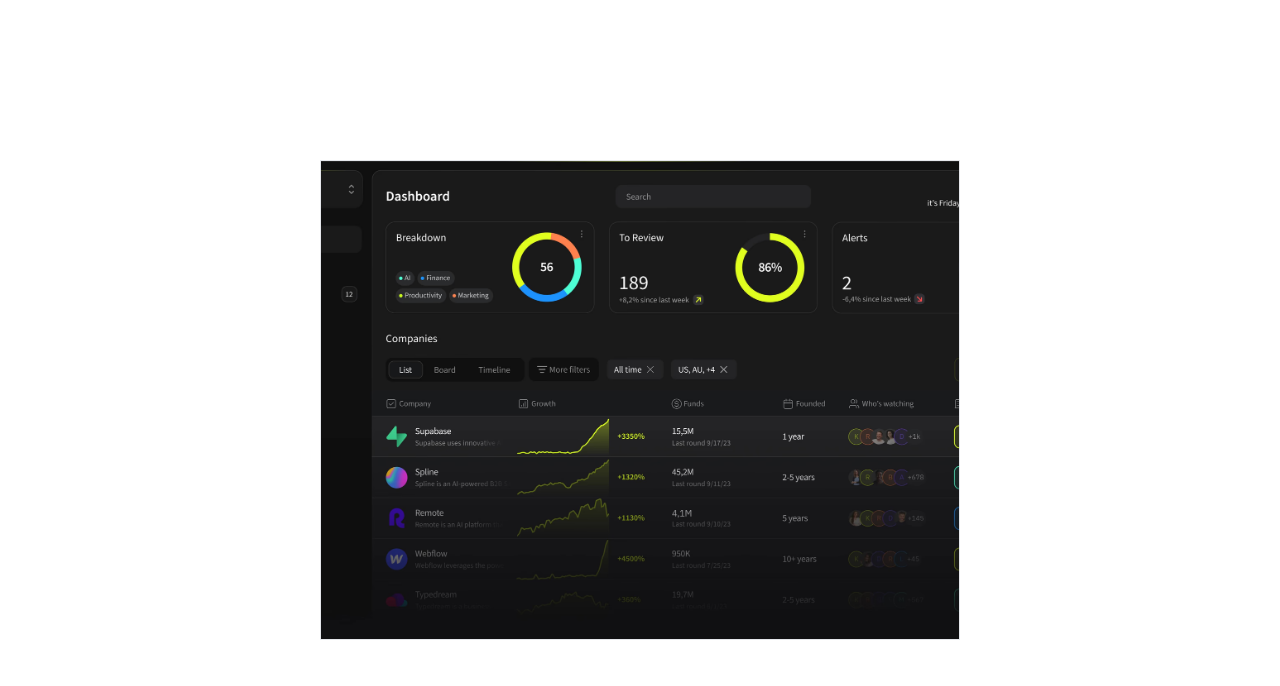
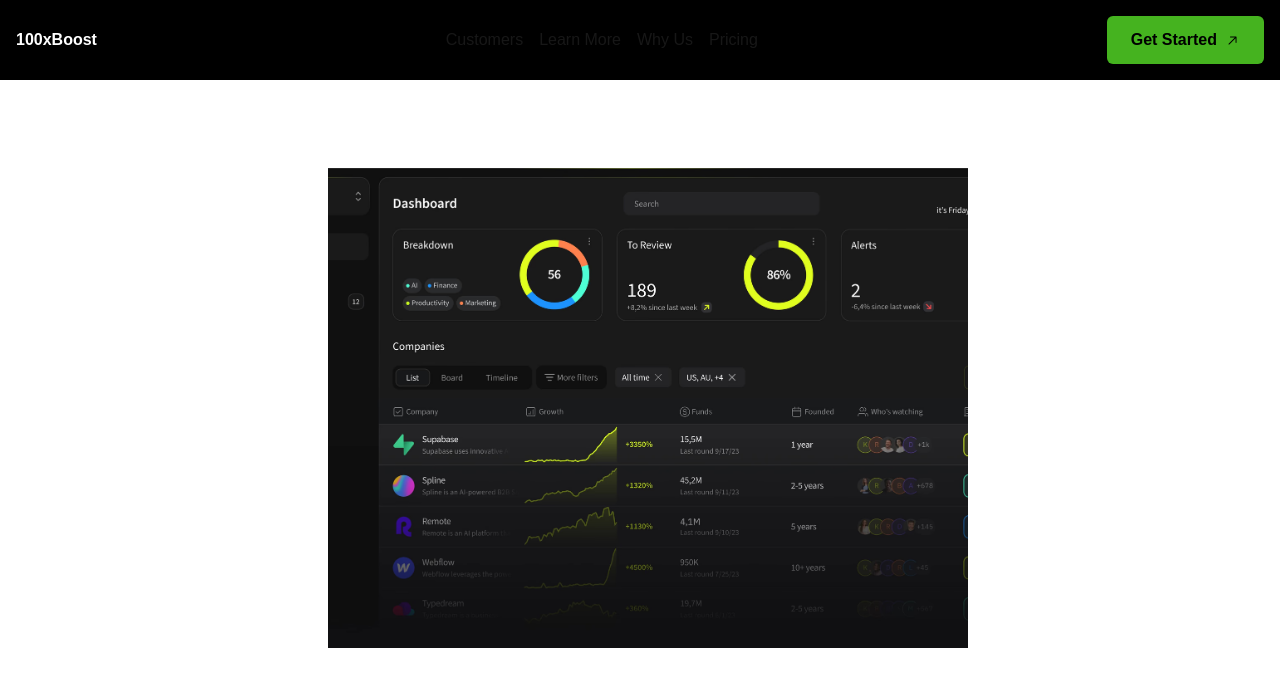
Before and after one commit to palveVaishnav/100xboost, a Next.js app: page /framer in a window 1280 px wide. Shown: the top 686 px of the page. Built offline with nearby package versions, Linux system fonts and the light colour scheme.

Commit message:
rotatex 3d animation for dashboard

```diff
--- a/src/app/framer/page.tsx
+++ b/src/app/framer/page.tsx
@@ -4,30 +4,35 @@
 export default function Framer() {
     return (
         <div className="grid place-content-center h-screen">
-            {/* Flip Box Container */}
+            {/* Container */}
             <motion.div
-                className="relative w-[40em] h-[60vh]"
+                className="relative w-[40em] h-[60vh] border-dotted p-2"
                 style={{
                     perspective: 1000,
                 }}
             >
                 {/* Inner Box */}
                 <motion.div
-                    className="absolute w-full h-full bg-transparent"
+                    className="absolute w-full h-full bg-transparent border-dashed p-2"
                     initial={{ rotateX: 20 }} // Start rotation
-                    animate={{ rotateX: 0 }} // End rotation
+                    whileInView={{ rotateX: 0 }} // End rotation
                     transition={{ duration: 2, delay: 0.1 }} // Transition effects
-                    style={{ transformStyle: "preserve-3d" }}
+                    style={{
+                        transformStyle: "preserve-3d",
+                        backgroundImage: `url("/Dashboard.png")`,
+                        backgroundSize: "cover",
+                        backgroundPosition: "center",
+                    }}
                 >
-                    {/* Back Face */}
-                    <motion.div
+                    {/* Image */}
+                    {/* <motion.div
                         className="absolute w-full h-full border"
                         style={{
                             backgroundImage: `url("/Dashboard.png")`,
                             backgroundSize: "cover",
                             backgroundPosition: "center",
                         }}
-                    ></motion.div>
+                    ></motion.div> */}
                 </motion.div>
             </motion.div>
         </div>
--- a/src/app/layout.tsx
+++ b/src/app/layout.tsx
@@ -31,9 +31,9 @@
         className={`${geistSans.variable} ${geistMono.variable} antialiased`}
       >
         <div className="w-full fixed top-0 z-50">
-          {/* <AnimateView yaxis={-20} >
+          <AnimateView yaxis={-20} >
             <Navigation />
-          </AnimateView> */}
+          </AnimateView>
         </div>
         <div className="">
           {children}
--- a/src/components/BottomBanner.tsx
+++ b/src/components/BottomBanner.tsx
@@ -12,14 +12,21 @@
                 <div className="flex p-4 justify-center">
                     <GetStarted text="Get Started" varient="arrow" />
                 </div>
-                <div className="px-24 mt-20">
-                    <AnimateView delay={-0.1} yaxis={90} yRotate={20} scale={0.9}>
+                <div className="px-24 mt-20"
+                    style={{
+                        perspective: 1200,
+                    }}
+                >
+                    <AnimateView xRotate={30} delay={0.3} opacity={1}>
                         <Image
                             alt="DashBoard"
-                            src={'/DashBoard.png'}
+                            src={'https://framerusercontent.com/images/YfpxEw5tHPFWqQRWN3grTFME.jpg?scale-down-to=2048'}
                             width={100}
                             height={100}
                             className="h-full w-full overflow-hidden rounded-3xl"
+                            style={{
+                                transformStyle: "preserve-3d",
+                            }}
                         />
                     </AnimateView>
                 </div>
--- a/src/components/HeroSection.tsx
+++ b/src/components/HeroSection.tsx
@@ -1,9 +1,7 @@
-"use client"
 import GetStarted from "./GetStarted";
 import Image from "next/image";
 import TextTag from "./TextTag";
 import { AnimateView } from './AnimatevVew';
-import { motion } from 'framer-motion';
 
 export default function HeroSection() {
     return (
@@ -39,23 +37,23 @@
                 </div>
             </AnimateView>
 
-            <div className="bg-transparent p-10">
-                <motion.div
-                    initial={{ opacity: .5, y: 0, rotateX: 30, rotateY: 0, rotateZ: 0, offset: 0, }}
-                    animate={{ opacity: 1, y: 0, rotateX: 0, rotateY: 0, rotateZ: 0, offset: 30 }}
-                    transition={{
-                        type: 'spring',    // Use spring transition for the effect
-                        duration: 2,
-                    }}
-                >
+            <div className="bg-transparent p-10"
+                style={{
+                    perspective: 1200,
+                }}
+            >
+                <AnimateView xRotate={20} customduration={2} delay={1}>
                     <Image
                         alt="DashBoard"
-                        src={'/Dashboard.png'}
+                        src={'https://framerusercontent.com/images/YfpxEw5tHPFWqQRWN3grTFME.jpg?scale-down-to=2048'}
                         width={100}
                         height={100}
                         className="h-full w-full rounded-3xl"
+                        style={{
+                            transformStyle: "preserve-3d",
+                        }}
                     />
-                </motion.div>
+                </AnimateView>
             </div>
 
         </div >
```
